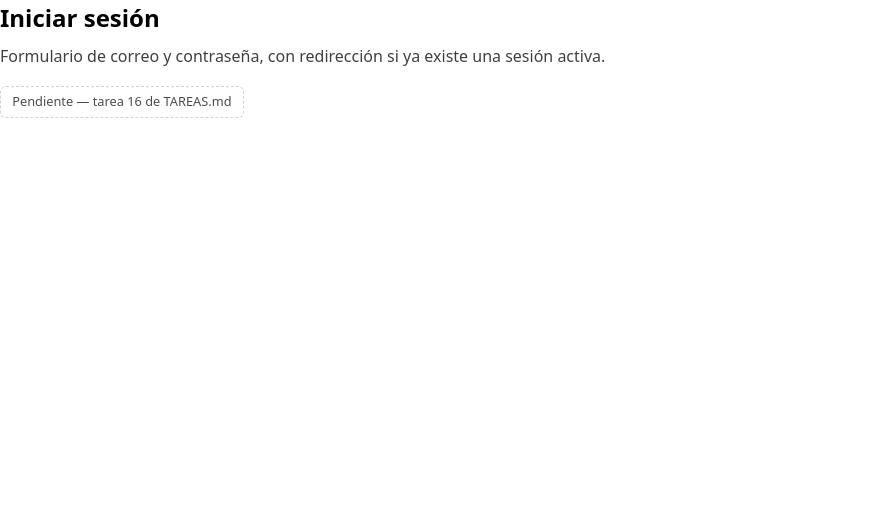
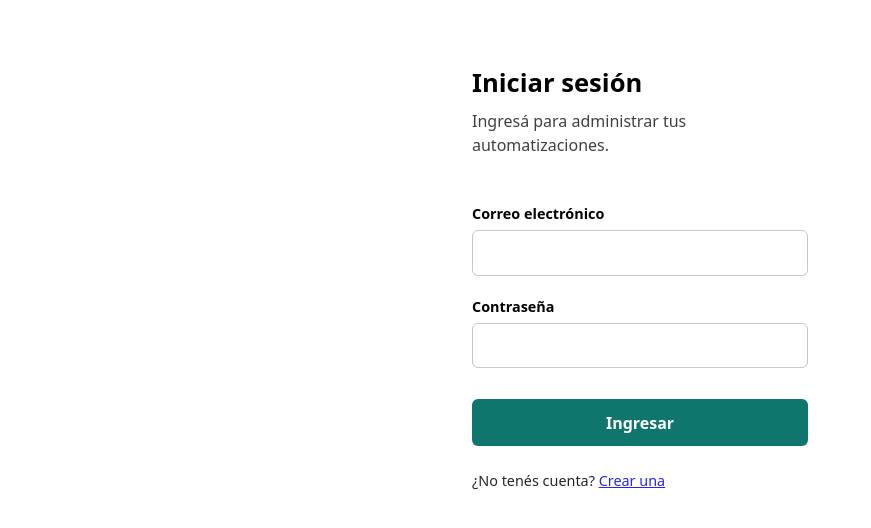
Before and after one commit to PabloCR26/Codexa, a React app in the folder web/: page /login in a window 1280 px wide. Shown: the top 528 px of the page, without its empty margins (0-871 px from the left). Built offline with nearby package versions, Linux system fonts and the light colour scheme; no server answers; the HTML template or start-up script is replaced by a standard one.

Commit message:
Se completa la tarea 16, el Login funcionando

```diff
--- /dev/null
+++ b/web/src/JS/useSession.js
@@ -0,0 +1,25 @@
+import { useQuery } from '@tanstack/react-query'
+import { api } from './api'
+
+// Estado de la sesión actual, consultado a GET /api/auth/me.
+//
+// Cuando no hay sesión la API responde 401 y la consulta queda en error:
+// eso no es una falla, es la respuesta esperada para una visita anónima.
+// Por eso retry queda en false, para no repetir la petición sin sentido.
+export const SESSION_KEY = ['session']
+
+export function useSession() {
+  const { data, isLoading, isError } = useQuery({
+    queryKey: SESSION_KEY,
+    queryFn: api.me,
+    retry: false,
+    // Evita volver a preguntar en cada cambio de pestaña o de ruta.
+    staleTime: 5 * 60 * 1000,
+  })
+
+  return {
+    usuario: data ?? null,
+    autenticado: Boolean(data) && !isError,
+    verificando: isLoading,
+  }
+}
--- a/web/src/pages/Login.jsx
+++ b/web/src/pages/Login.jsx
@@ -1,11 +1,120 @@
-import Placeholder from './Placeholder'
+import { useState } from 'react'
+import { Link, Navigate, useNavigate } from 'react-router-dom'
+import { useMutation, useQueryClient } from '@tanstack/react-query'
+import { api } from '../JS/api'
+import { useSession, SESSION_KEY } from '../JS/useSession'
+
+// El backend responde el mismo código para contraseña incorrecta y para
+// usuario inexistente, así que aquí solo hay un mensaje: no debe revelarse
+// qué correos están registrados.
+const MENSAJES = {
+  INVALID_CREDENTIALS: 'Correo o contraseña incorrectos.',
+  VALIDATION_ERROR: 'Revisá los datos ingresados.',
+}
+
+function validar({ email, password }) {
+  const errores = {}
+  if (!email.trim()) errores.email = 'Ingresá tu correo.'
+  if (!password) errores.password = 'Ingresá tu contraseña.'
+  return errores
+}
 
 export default function Login() {
+  const navigate = useNavigate()
+  const queryClient = useQueryClient()
+  const { autenticado, verificando } = useSession()
+  const [campos, setCampos] = useState({ email: '', password: '' })
+  const [errores, setErrores] = useState({})
+
+  const acceso = useMutation({
+    mutationFn: ({ email, password }) => api.login(email, password),
+    onSuccess: (usuario) => {
+      // Se guarda la sesión en caché para que el resto de la aplicación la
+      // conozca de inmediato, sin una petición adicional.
+      queryClient.setQueryData(SESSION_KEY, usuario)
+      navigate('/', { replace: true })
+    },
+  })
+
+  // Mientras se comprueba la sesión no se muestra el formulario, para evitar
+  // que aparezca un instante y desaparezca al redirigir.
+  if (verificando) return <main className="auth"><p>Verificando sesión…</p></main>
+
+  // Si ya hay sesión, esta página no tiene sentido. replace evita que el
+  // botón Atrás devuelva al formulario.
+  if (autenticado) return <Navigate to="/" replace />
+
+  function actualizar(campo, valor) {
+    setCampos((previos) => ({ ...previos, [campo]: valor }))
+    if (errores[campo]) setErrores((previos) => ({ ...previos, [campo]: undefined }))
+  }
+
+  function enviar(evento) {
+    evento.preventDefault()
+    const encontrados = validar(campos)
+    setErrores(encontrados)
+    if (Object.keys(encontrados).length > 0) return
+    acceso.mutate(campos)
+  }
+
+  const errorGeneral = acceso.isError
+    ? MENSAJES[acceso.error.code] || 'No se pudo iniciar sesión. Intentá de nuevo.'
+    : null
+
   return (
-    <Placeholder
-      titulo="Iniciar sesión"
-      tarea="16"
-      descripcion="Formulario de correo y contraseña, con redirección si ya existe una sesión activa."
-    />
+    <main className="auth">
+      <h1>Iniciar sesión</h1>
+      <p className="auth-lede">Ingresá para administrar tus automatizaciones.</p>
+
+      <form onSubmit={enviar} noValidate>
+        {errorGeneral && (
+          <p className="alerta" role="alert">
+            {errorGeneral}
+          </p>
+        )}
+
+        <label htmlFor="email">Correo electrónico</label>
+        <input
+          id="email"
+          name="email"
+          type="email"
+          autoComplete="email"
+          value={campos.email}
+          onChange={(e) => actualizar('email', e.target.value)}
+          aria-invalid={Boolean(errores.email)}
+          aria-describedby={errores.email ? 'error-email' : undefined}
+        />
+        {errores.email && (
+          <span className="error-campo" id="error-email">
+            {errores.email}
+          </span>
+        )}
+
+        <label htmlFor="password">Contraseña</label>
+        <input
+          id="password"
+          name="password"
+          type="password"
+          autoComplete="current-password"
+          value={campos.password}
+          onChange={(e) => actualizar('password', e.target.value)}
+          aria-invalid={Boolean(errores.password)}
+          aria-describedby={errores.password ? 'error-password' : undefined}
+        />
+        {errores.password && (
+          <span className="error-campo" id="error-password">
+            {errores.password}
+          </span>
+        )}
+
+        <button type="submit" disabled={acceso.isPending}>
+          {acceso.isPending ? 'Ingresando…' : 'Ingresar'}
+        </button>
+      </form>
+
+      <p className="auth-pie">
+        ¿No tenés cuenta? <Link to="/register">Crear una</Link>
+      </p>
+    </main>
   )
 }
--- a/web/src/pages/Register.jsx
+++ b/web/src/pages/Register.jsx
@@ -1,7 +1,8 @@
 import { useState } from 'react'
-import { Link, useNavigate } from 'react-router-dom'
-import { useMutation } from '@tanstack/react-query'
+import { Link, Navigate, useNavigate } from 'react-router-dom'
+import { useMutation, useQueryClient } from '@tanstack/react-query'
 import { api } from '../JS/api'
+import { useSession, SESSION_KEY } from '../JS/useSession'
 
 // Traduce los códigos que devuelve la API a mensajes para la persona usuaria.
 // El backend responde códigos estables; los textos viven en el frontend.
@@ -30,12 +31,19 @@ function validar({ email, password, confirmacion }) {
 
 export default function Register() {
   const navigate = useNavigate()
+  const queryClient = useQueryClient()
+  const { autenticado, verificando } = useSession()
   const [campos, setCampos] = useState({ email: '', password: '', confirmacion: '' })
   const [errores, setErrores] = useState({})
 
   const registro = useMutation({
     mutationFn: ({ email, password }) => api.register(email, password),
-    onSuccess: () => navigate('/'),
+    onSuccess: (usuario) => {
+      // El registro deja la sesión iniciada: se guarda en caché para que el
+      // resto de la aplicación la conozca sin una petición adicional.
+      queryClient.setQueryData(SESSION_KEY, usuario)
+      navigate('/', { replace: true })
+    },
     onError: (error) => {
       // Si el backend detalla los campos, se muestran junto a cada uno.
       if (error.details && Object.keys(error.details).length > 0) {
@@ -47,6 +55,11 @@ export default function Register() {
       }
     },
   })
+
+  // Igual que en el inicio de sesión: si ya hay una cuenta activa, esta
+  // página no tiene sentido.
+  if (verificando) return <main className="auth"><p>Verificando sesión…</p></main>
+  if (autenticado) return <Navigate to="/" replace />
 
   function actualizar(campo, valor) {
     setCampos((previos) => ({ ...previos, [campo]: valor }))
```
Also changed, not shown: 1 other file (tests, documents, lock files or other folders).
